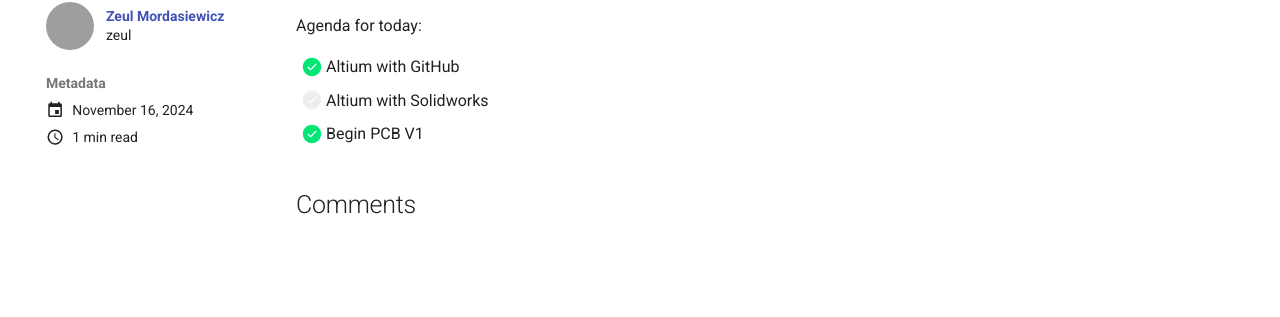
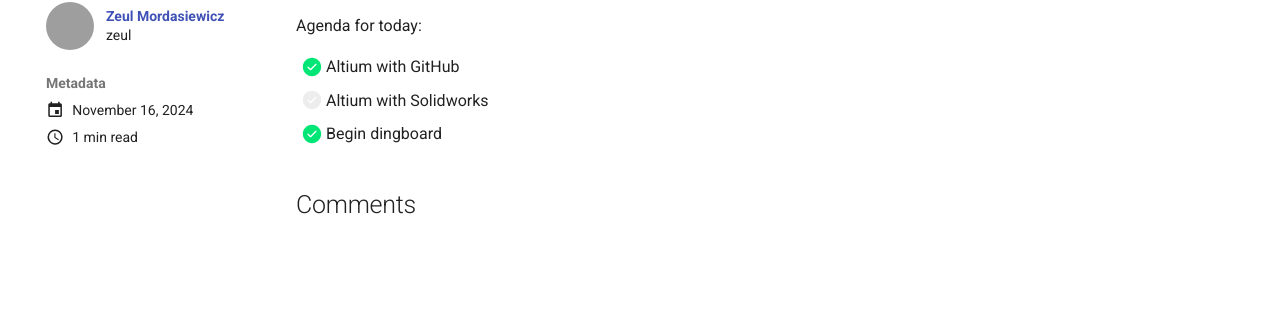
Before and after one commit to sonicavionics/sonicavionics.com, an MkDocs documentation site: the page built from docs/blog/posts/2024/november/16.md, in a window 1280 px wide. Shown: the part 215-532 px from the top of the page. Built offline with MkDocs 1.6.1 and Material for MkDocs 9.7.7, drawn with Linux system fonts in a browser that asks for light colours; comment, search, counter and statistics services are not loaded; grey boxes are pictures that could not be loaded.

Commit message:
change name to dingboard

```diff
--- a/docs/blog/posts/2024/november/16.md
+++ b/docs/blog/posts/2024/november/16.md
@@ -10,4 +10,4 @@ Agenda for today:
 
 - [x] Altium with GitHub
 - [ ] Altium with Solidworks
-- [x] Begin PCB V1
+- [x] Begin dingboard
```
